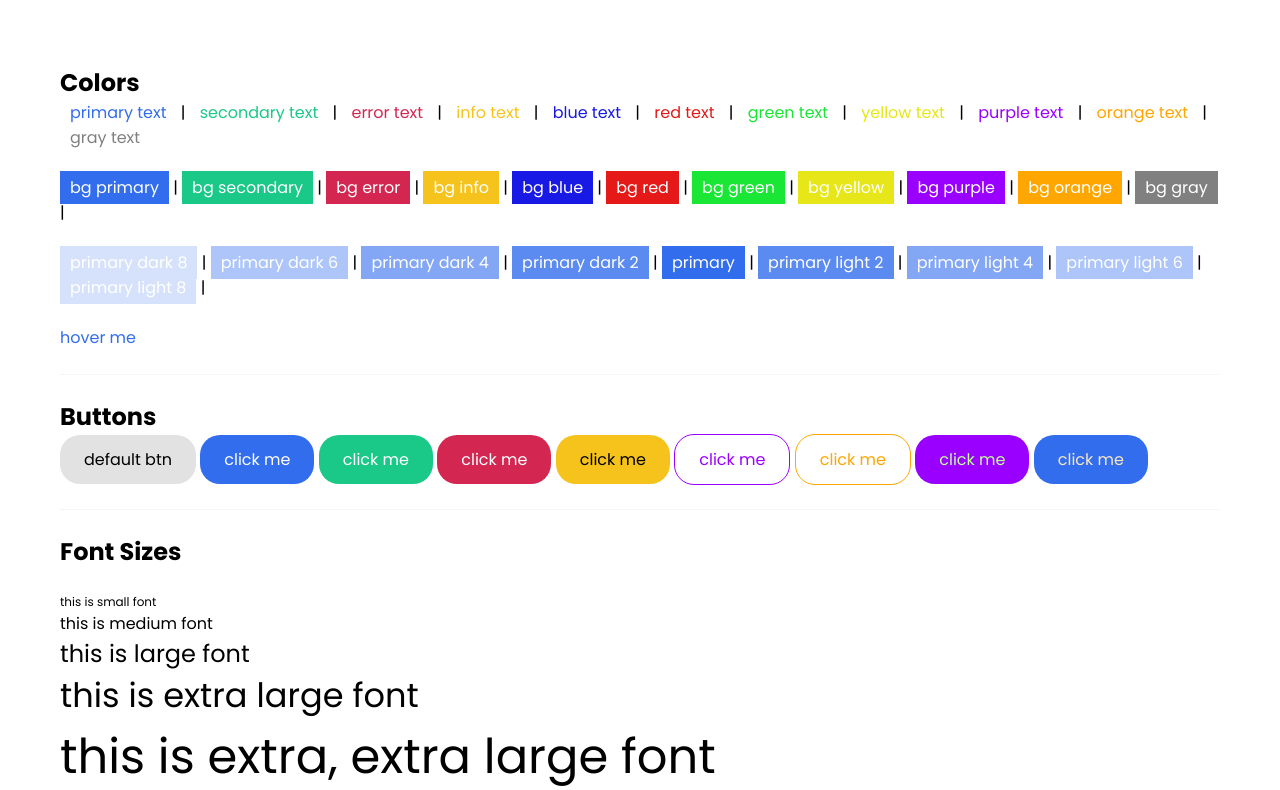
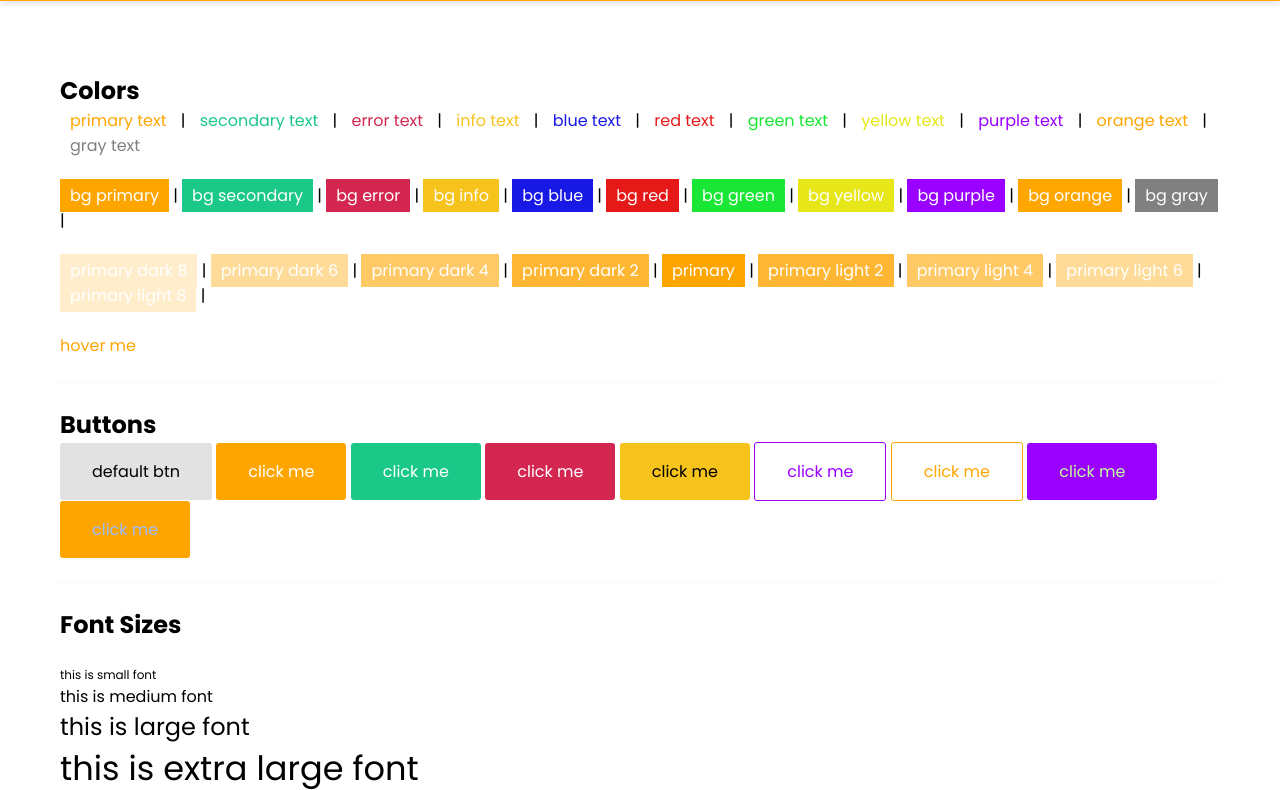
Before and after one commit to MRGRAVITY817/sass-orange, a website: page index.html in a window 1280 px wide. Shown: the part 66-856 px from the top of the page. Drawn offline with Linux system fonts and the light colour scheme.

Commit message:
Customize our CSS library

```diff
--- a/gulpfile.js
+++ b/gulpfile.js
@@ -3,14 +3,14 @@ const sass = require('gulp-sass')(require('sass'))
 const purgecss = require('gulp-purgecss');
 
 const buildStyles = () => {
-	return src('orange/**/*.scss')
+	return src('sass/**/*.scss')
 		.pipe(sass())
 		.pipe((purgecss({content: ['*.html']})))
 		.pipe(dest('css'))
 }
 
 const watchTask = ()=> {
-	watch(['orange/**/*.scss', '*.html'], buildStyles)
+	watch(['sass/**/*.scss', '*.html'], buildStyles)
 }
 
 exports.default = series(buildStyles, watchTask);
--- a/orange/_variables.scss
+++ b/orange/_variables.scss
@@ -1,8 +1,8 @@
 // theme colors
-$primary: #326dee;
-$secondary: #1ac888;
-$error: #d32752;
-$info: #f6c31c;
+$primary: #326dee !default;
+$secondary: #1ac888 !default;
+$error: #d32752 !default;
+$info: #f6c31c !default;
 
 // color palette
 $colors: (
@@ -37,19 +37,19 @@ $colors: (
 // );
 
 // spacing
-$base-padding: 0.75rem;
-$base-margin: 0.75rem;
+$base-padding: 0.75rem !default;
+$base-margin: 0.75rem !default;
 
 // borders
-$base-border-thickness: 1px;
-$base-border-radius: 20px;
+$base-border-thickness: 1px !default;
+$base-border-radius: 20px !default;
 
 // box-shadow
-$base-box-shadow: 1px 3px 5px rgba(0, 0, 0, 0.1);
+$base-box-shadow: 1px 3px 5px rgba(0, 0, 0, 0.1) !default;
 
 // font sizes
-$base-font-size: 1rem;
-$font-size-sm: $base-font-size * 0.75;
-$font-size-lg: $base-font-size * 1.5;
-$font-size-xl: $base-font-size * 2.1;
-$font-size-xxl: $base-font-size * 3;
+$base-font-size: 1rem !default;
+$font-size-sm: $base-font-size * 0.75 !default;
+$font-size-lg: $base-font-size * 1.5 !default;
+$font-size-xl: $base-font-size * 2.1 !default;
+$font-size-xxl: $base-font-size * 3 !default;
--- /dev/null
+++ b/sass/index.scss
@@ -0,0 +1,5 @@
+$primary: orange;
+$base-padding: 1rem;
+$base-border-radius: 3px;
+
+@import "orange";
```
Also changed, not shown: css/index.css.
